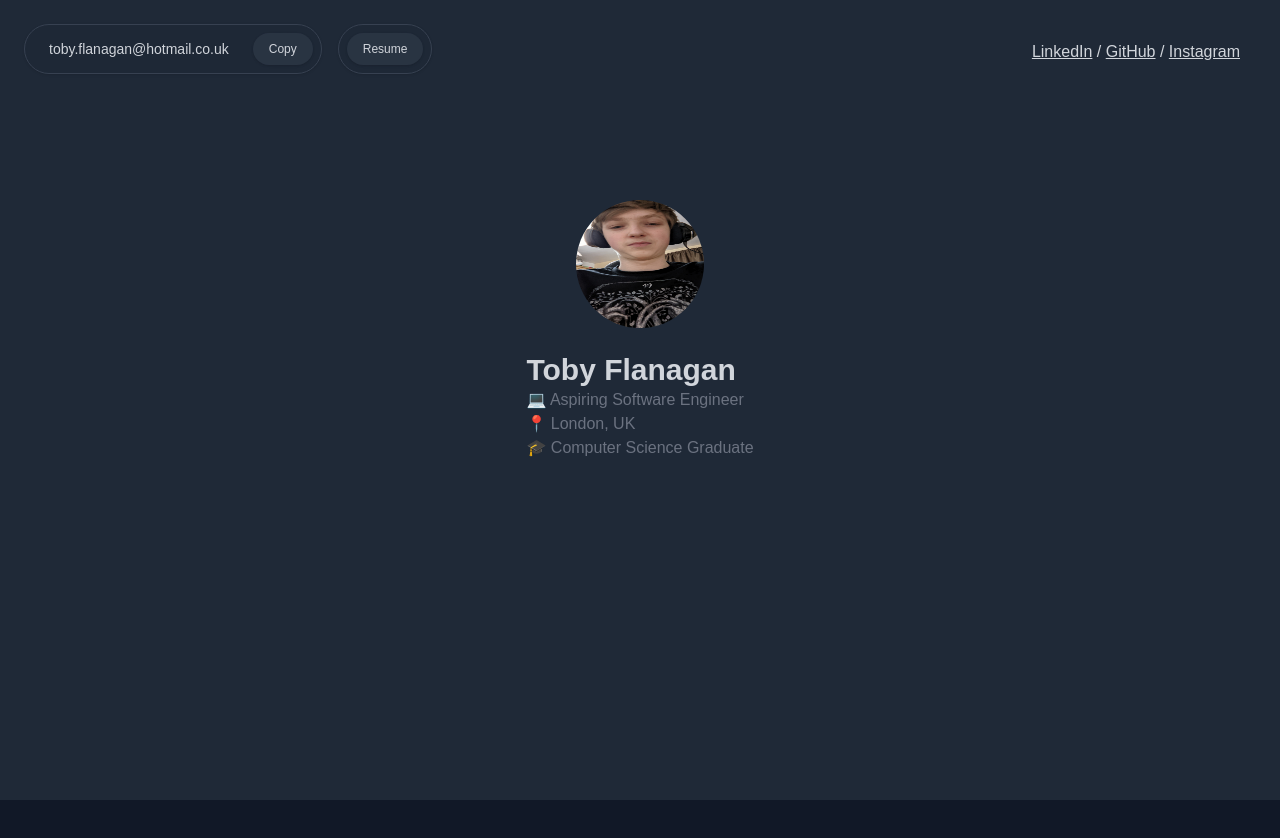
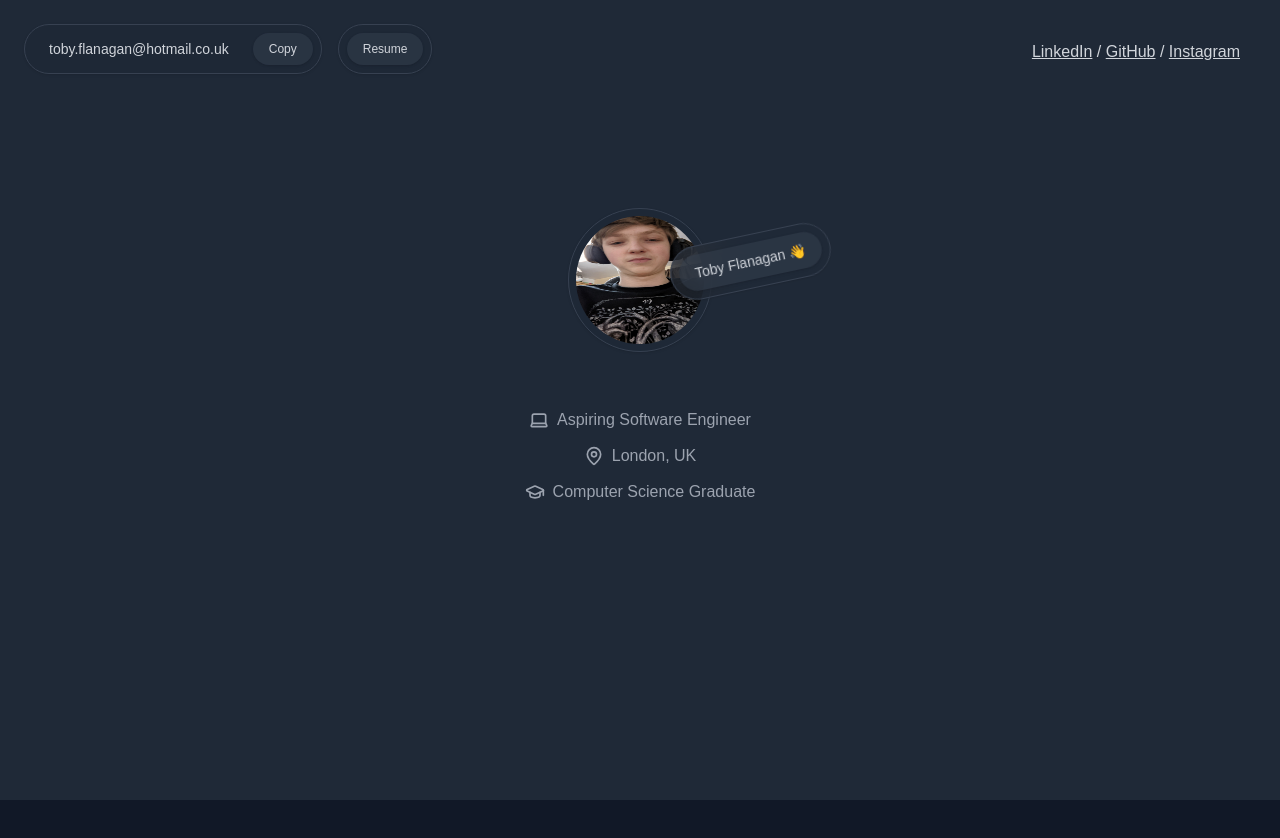
Before and after one commit to TobyFlan/next-website, a Next.js app: page / in a window 1280 px wide. Shown: the top 838 px of the page. Built offline with nearby package versions, Linux system fonts and the light colour scheme.

Commit message:
some more styling for profile area

```diff
--- a/src/components/Header.tsx
+++ b/src/components/Header.tsx
@@ -1,5 +1,3 @@
-
-
 import { useState, useEffect } from 'react';
 
 
@@ -8,24 +6,35 @@ import { Card, CardContent } from '@/components/ui/card';
 import { Button } from '@/components/ui/button';
 
 import { motion } from 'framer-motion';
-import { Linkedin, Github, Instagram } from 'lucide-react';
+import { Linkedin, Github, Instagram, Laptop, MapPin, GraduationCap } from 'lucide-react';
 import toast from 'react-hot-toast';
 
+
 export default function Header() {
+  const [isMobile, setIsMobile] = useState(false);
+
+  useEffect(() => {
+    const checkMobile = () => setIsMobile(window.innerWidth <= 768);
+    checkMobile();
+
+    window.addEventListener('resize', checkMobile);
+    return () => window.removeEventListener('resize', checkMobile);
+  }, []);
+
   return (
 
     <main>
 
-        <LinksSection />
+        <LinksSection isMobile={isMobile} />
 
-        <ProfileSection />
+        <ProfileSection isMobile={isMobile} />
 
     </main>
 
   );
 }
 
-function ProfileSection() {
+function ProfileSection({ isMobile }: { isMobile: boolean }) {
 
     return(
         <motion.div
@@ -34,35 +43,65 @@ function ProfileSection() {
             animate={{ opacity: 1, y: 0 }}
             transition={{ duration: 0.5 }}
         >
-            <Avatar className="w-32 h-32 mb-6">
-                <AvatarImage src="/drippy shirt.jpg" alt="John Doe" />
+
+            <div className="relative w-full max-w-sm mx-auto h-48 sm:h-40">
+                <div className="absolute inset-0 flex items-center justify-center">
+                    <Card className="bg-gray-800/50 border-gray-700 rounded-full overflow-hidden backdrop-blur-xl flex items-center justify-center p-2 w-36 h-36">
+                    <Avatar className="w-32 h-32">
+                        <AvatarImage src="/drippy shirt.jpg" alt="Toby Flanagan" />
                         <AvatarFallback>TF</AvatarFallback>
                     </Avatar>
-            <div className="text-left space-y-0">
-                <h1 className="text-3xl font-bold text-gray-300">Toby Flanagan</h1>
-                <p className="text-md text-gray-500">💻 Aspiring Software Engineer</p>
-                <p className="text-md text-gray-500">📍 London, UK</p>
-                <p className="text-md text-gray-500">🎓 Computer Science Graduate</p>
+                    </Card>
                 </div>
+
+                <Card className={
+                    `bg-gray-800/50 border-gray-700 rounded-full overflow-hidden
+                    ${!isMobile && 'backdrop-blur-xl'}
+                    absolute z-10 left-1/2 transform -translate-x-1/2
+                    sm:translate-x-0 sm:left-auto sm:right-0
+                    top-3/4 sm:top-1/3 sm:-translate-y-2/3 sm:-rotate-12
+                    ${!isMobile && "animate-slow-float"}`}
+                >
+                    <CardContent className="p-2">
+                    <Button className="bg-gray-700/50 text-gray-300 hover:text-gray-100 rounded-full px-4 py-2 transition-colors duration-200 cursor-default">
+                        Toby Flanagan 👋
+                    </Button>
+                    </CardContent>
+                </Card>
+            </div>
+
+            <motion.div
+                className="mt-16 sm:mt-12 space-y-3 text-center min-w-max"
+                initial={{ opacity: 0, y: 20 }}
+                animate={{ opacity: 1, y: 0 }}
+                transition={{ delay: 0.2, duration: 0.5 }}
+            >
+                <InfoItem icon={<Laptop className="w-5 h-5" />} text="Aspiring Software Engineer" />
+                <InfoItem icon={<MapPin className="w-5 h-5" />} text="London, UK" />
+                <InfoItem icon={<GraduationCap className="w-5 h-5" />} text="Computer Science Graduate" />
+            </motion.div>
+
         </motion.div>
     )
-
 }
 
-function LinksSection() {
+function InfoItem({ icon, text }: { icon: React.ReactNode, text: string }) {
+    return (
+        <motion.div
+        className="flex items-center justify-center space-x-2 text-gray-400"
+        whileHover={{ scale: 1.05, color: '#9CA3AF' }}
+        >
+            {icon}
+            <span>{text}</span>
+        </motion.div>
+    )
+}
 
-    const [isMobile, setIsMobile] = useState(false);
+
+function LinksSection({ isMobile }: { isMobile: boolean }) {
+
     const [isCopied, setIsCopied] = useState(false);
     const email = "toby.flanagan@hotmail.co.uk";
-
-    // check if mobile
-    useEffect(() => {
-        const checkMobile = () => setIsMobile(window.innerWidth <= 768);
-        checkMobile();
-
-        window.addEventListener('resize', () => checkMobile());
-        return () => window.removeEventListener('resize', () => checkMobile());
-    })
 
     // copy email to clipboard
     const copyToClipboard = () => {
@@ -81,7 +120,7 @@ function LinksSection() {
 
                 {/* Left section with email and cv */}
                 <div className="flex space-x-4 p-6">
-                    <Card className="bg-gray-800/50 border-gray-700 rounded-full overflow-hidden backdrop-blur-xl">
+                    <Card className={`bg-gray-800/50 border-gray-700 rounded-full overflow-hidden ${!isMobile && "backdrop-blur-xl"}`}>
                         <CardContent className="p-2">
                             <div className="flex items-center space-x-2">
                                 {!isMobile && <p className="text-sm text-gray-300 px-4">{email}</p>}
@@ -96,7 +135,7 @@ function LinksSection() {
                         </CardContent>
                     </Card>
 
-                    <Card className="bg-gray-800/50 border-gray-700 rounded-full overflow-hidden backdrop-blur-xl">
+                    <Card className={`bg-gray-800/50 border-gray-700 rounded-full overflow-hidden ${!isMobile && "backdrop-blur-xl"}`}>
                         <CardContent className="p-2">
                             <div className="flex items-center">
                                 <Button
@@ -145,7 +184,7 @@ function LinksSection() {
 
 function SocialButton({ icon, href }: { icon: React.ReactNode, href: string }) {
     return (
-        <Card className="bg-gray-800/50 border-gray-700 rounded-full overflow-hidden backdrop-blur-xl">
+        <Card className={`bg-gray-800/50 border-gray-700 rounded-full overflow-hidden`}>
             <CardContent className="p-2">
                 <Button
                     size="sm"
--- a/src/pages/_app.tsx
+++ b/src/pages/_app.tsx
@@ -1,4 +1,5 @@
 import "@/styles/globals.css";
+import "@/styles/animations.css";
 import type { AppProps } from "next/app";
 import { Toaster } from "react-hot-toast";
 
--- /dev/null
+++ b/src/styles/animations.css
@@ -0,0 +1,8 @@
+@keyframes slow-float {
+  0%, 100% { transform: translateY(-10px) rotate(-12deg); }
+  50% { transform: translateY(-20px) rotate(-12deg); }
+}
+
+.animate-slow-float {
+  animation: slow-float 4s ease-in-out infinite;
+}
```
Lines whose indentation alone changed are shown as unchanged.
